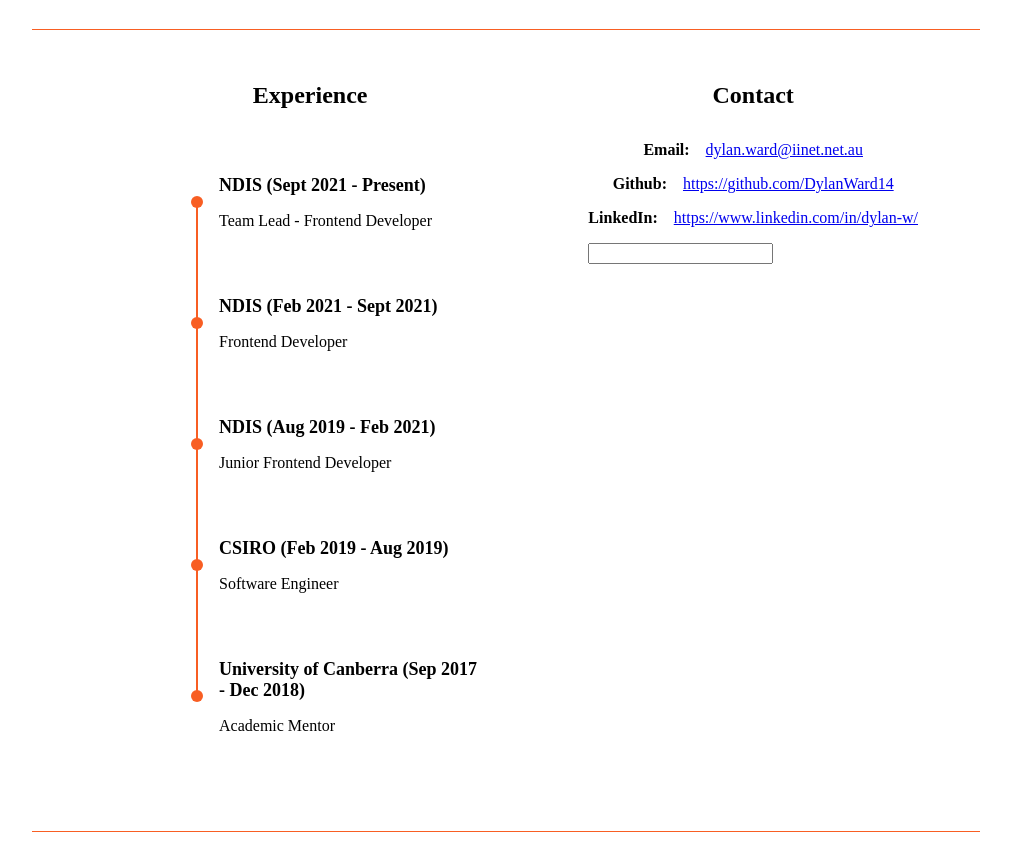
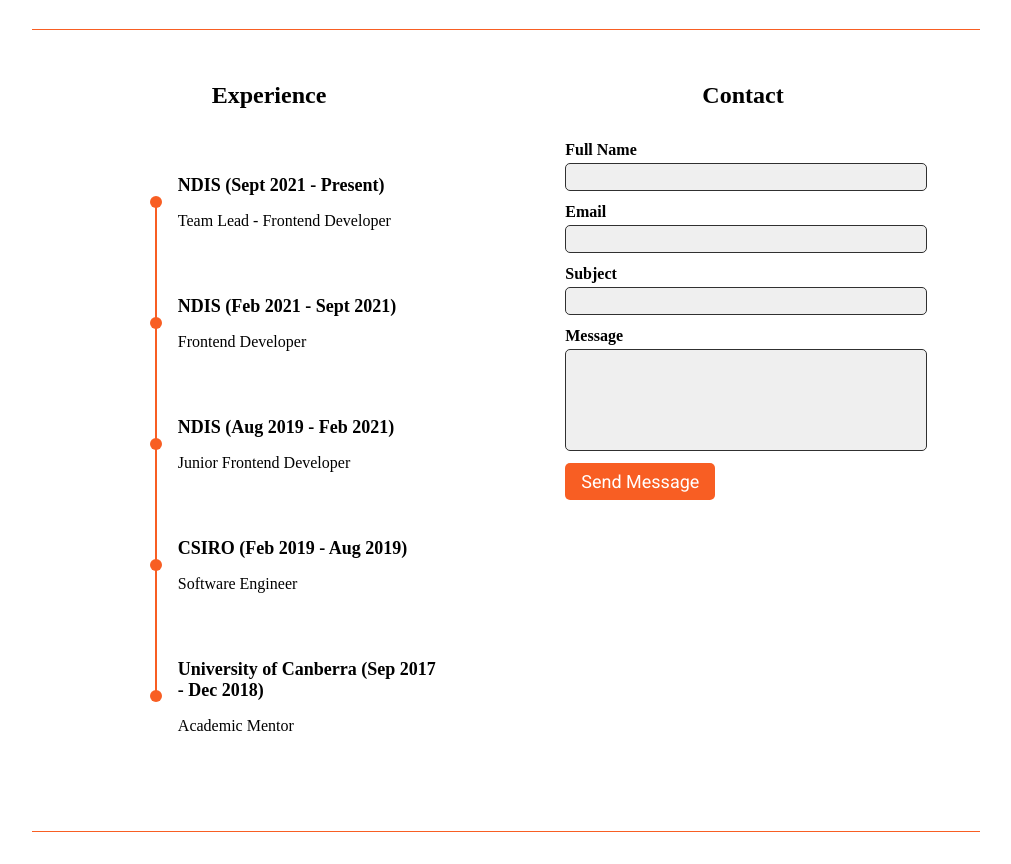
Before and after one commit to DylanWard14/portfolio, a Gatsby site: page /HomePage/HomePage in a window 1280 px wide. Shown: the part 595-1459 px from the top of the page, without its empty margins (134-1145 px from the left). Built offline with nearby package versions, Linux system fonts and the light colour scheme; Gatsby itself is replaced by a stand-in of ours.

Commit message:
Added contact form

```diff
--- a/package.json
+++ b/package.json
@@ -17,6 +17,7 @@
   },
   "dependencies": {
     "@fontsource/roboto": "^4.5.1",
+    "classnames": "^2.3.1",
     "gatsby": "^4.2.0",
     "gatsby-plugin-netlify-cms": "^6.2.0",
     "gatsby-plugin-react-helmet": "^5.2.0",
--- a/src/components/Bio/Bio.module.scss
+++ b/src/components/Bio/Bio.module.scss
@@ -7,6 +7,7 @@
 
   .headshot {
     width: 30%;
+    max-width: 400px;
     border-radius: 50%;
     object-fit: cover;
     margin-right: 2rem;
--- a/src/components/Contact/Contact.module.scss
+++ b/src/components/Contact/Contact.module.scss
@@ -1,18 +1,65 @@
+@import "../../utilities/named_variables.scss";
+
 .component {
+  display: flex;
+  flex-direction: column;
+  align-items: center;
+
   .heading {
     text-align: center;
     margin-bottom: 2rem;
   }
 
-  p {
-    display: flex;
-    justify-content: center;
-    margin-bottom: 1rem;
-    strong {
-      text-align: right;
+  form {
+    width: 75%;
+
+    label {
+      width: 100%;
+      font-weight: bold;
+
+      .input {
+        display: block;
+        width: 100%;
+        background: $white;
+        border: 1px solid $black;
+        border-radius: 5px;
+        height: 1.5rem;
+        font-size: 1.125rem;
+        margin-top: 0.25rem;
+        margin-bottom: 0.75rem;
+
+        &.message {
+          height: 6rem;
+          resize: none;
+        }
+
+        &:active,
+        &:focus,
+        &:focus-visible {
+          border-color: darken($orange, 10%);
+          outline: none;
+        }
+      }
     }
-    :nth-child(2) {
-      padding-left: 1rem;
+    .submit {
+      border-radius: 5px;
+      border: none;
+      font-family: "Roboto";
+      background: $orange;
+      color: white;
+      font-size: 1.125rem;
+      padding: 0.5rem 1rem;
+      transition: background 200ms;
+
+      &:hover,
+      &:focus {
+        cursor: pointer;
+        background: #f78425;
+      }
+
+      &:active {
+        background: darken($orange, 10%);
+      }
     }
   }
 }
--- a/src/components/Contact/Contact.module.scss.d.ts
+++ b/src/components/Contact/Contact.module.scss.d.ts
@@ -1,5 +1,8 @@
 declare const styles: {
   readonly "component": string;
   readonly "heading": string;
+  readonly "input": string;
+  readonly "message": string;
+  readonly "submit": string;
 };
 export = styles;
--- a/src/components/Contact/Contact.tsx
+++ b/src/components/Contact/Contact.tsx
@@ -1,4 +1,5 @@
 import React from "react";
+import classNames from "classnames/bind";
 
 import * as styles from "./Contact.module.scss";
 
@@ -6,23 +7,30 @@
   return (
     <div className={styles.component}>
       <h2 className={styles.heading}>Contact</h2>
-      <p>
-        <strong>Email:</strong>
-        <a href="mailto:dylan.ward@iinet.net.au">dylan.ward@iinet.net.au</a>
-      </p>
-      <p>
-        <strong>Github:</strong>
-        <a href="https://github.com/DylanWard14">
-          https://github.com/DylanWard14
-        </a>
-      </p>
-      <p>
-        <strong>LinkedIn:</strong>
-        <a href="https://www.linkedin.com/in/dylan-w/">
-          https://www.linkedin.com/in/dylan-w/
-        </a>
-      </p>
-      <input />
+      <form>
+        <label>
+          Full Name
+          <input className={styles.input} />
+        </label>
+        <label>
+          Email
+          <input className={styles.input} />
+        </label>
+        <label>
+          Subject
+          <input className={styles.input} />
+        </label>
+        <label>
+          Message
+          <textarea className={classNames(styles.input, styles.message)} />
+        </label>
+        <button
+          className={styles.submit}
+          onClick={(event) => event.preventDefault()}
+        >
+          Send Message
+        </button>
+      </form>
     </div>
   );
 };
--- a/src/components/Experience/Experience.module.scss.d.ts
+++ b/src/components/Experience/Experience.module.scss.d.ts
@@ -2,10 +2,9 @@
   readonly "component": string;
   readonly "heading": string;
   readonly "list": string;
+  readonly "item": string;
   readonly "icon": string;
   readonly "point": string;
-  readonly "line": string;
-  readonly "item": string;
   readonly "title": string;
   readonly "description": string;
 };
--- a/src/pages/HomePage/HomePage.module.scss
+++ b/src/pages/HomePage/HomePage.module.scss
@@ -33,5 +33,8 @@
   .container {
     display: flex;
     justify-content: space-evenly;
+    & > div {
+      width: 50%;
+    }
   }
 }
```
Also changed, not shown: 1 other file.
